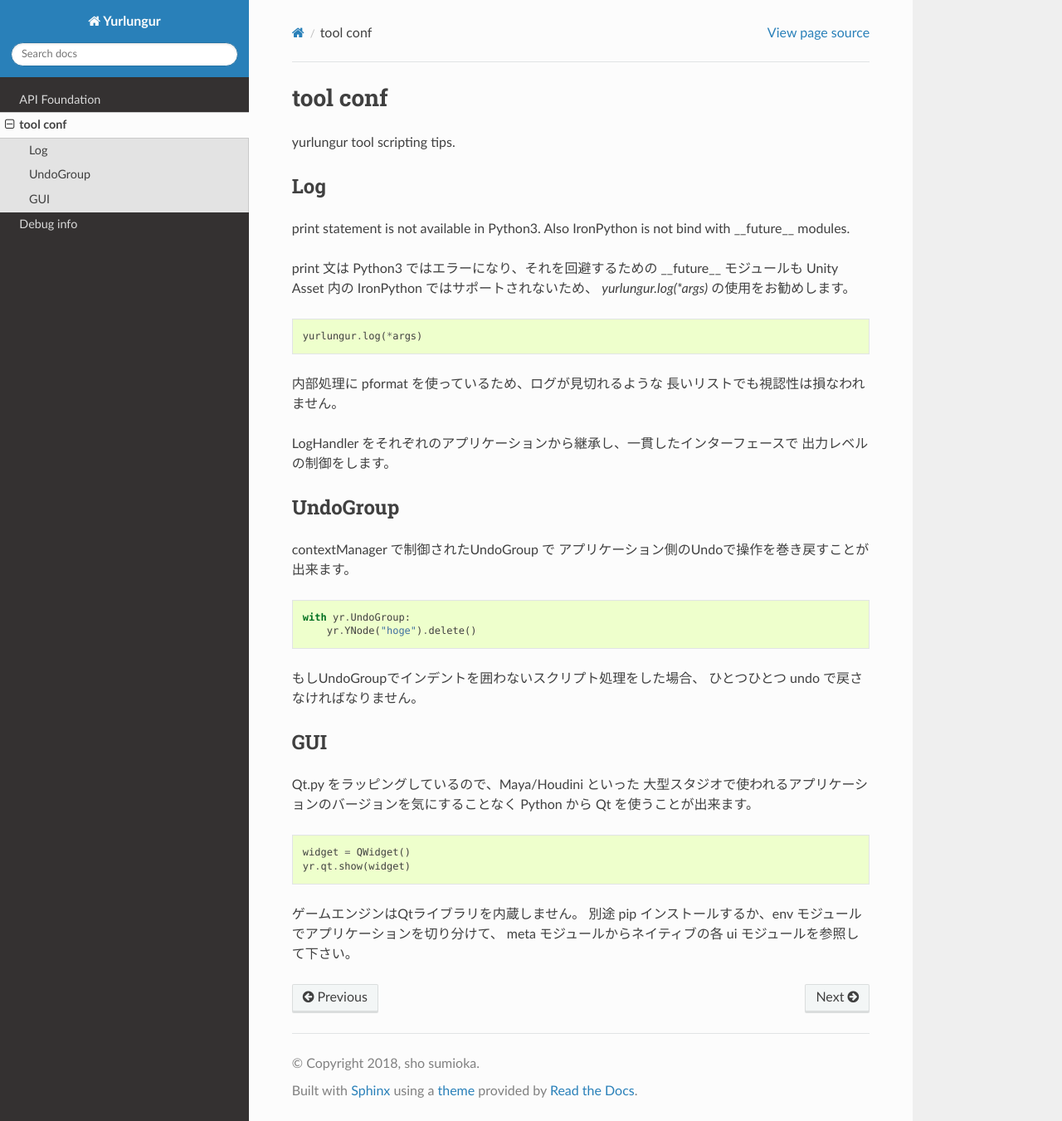
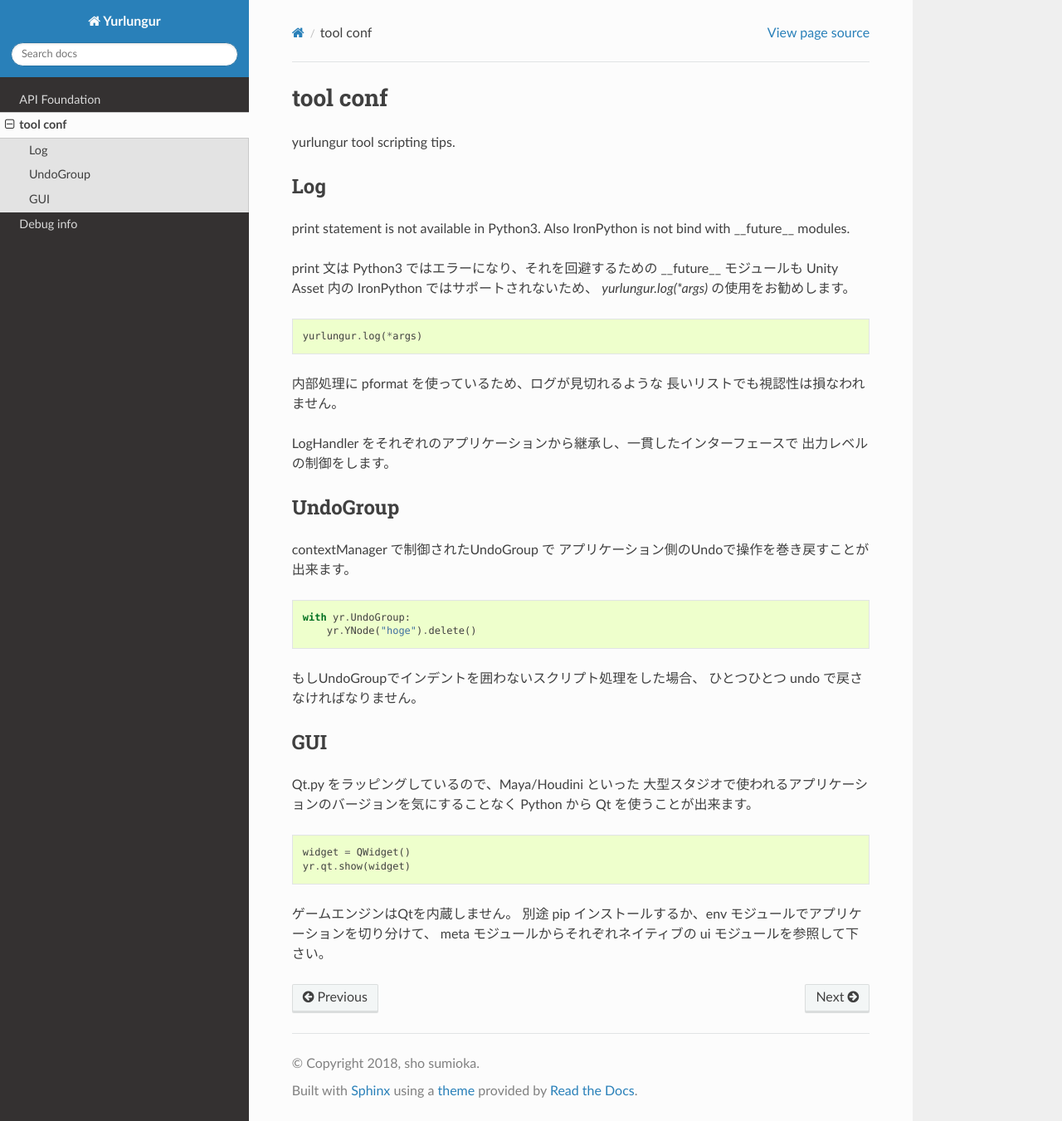
Before and after one commit to sho7noka/Yurlungur, a Sphinx documentation site: the page built from source/editor.rst, in a window 1280 px wide and 1351 px high. Shown: the whole window at 83% size. Built offline with Sphinx 7.4.7 and the Read the Docs theme 2.0.0, drawn with Linux system fonts in a browser that asks for light colours.

Commit message:
fix: some ci files

```diff
--- a/appveyor.yml
+++ b/appveyor.yml
@@ -2,8 +2,8 @@
 - ECHO %PYTHON%
 environment:
   matrix:
-#  - PYTHON: C:/Python27-x64
-  - PYTHON: C:/Python34-x64
+  - PYTHON: C:/Python27-x64
+#  - PYTHON: C:/Python34-x64
 
 #install:
 #  - ECHO "Filesystem root:"
--- a/setup.py
+++ b/setup.py
@@ -8,13 +8,13 @@
 
 setup(
     name='yurlungur',
-    version="0.9.2",
+    version="0.9.4",
     url='https://sho7noka.github.io/Yurlungur/',
     license='MIT',
     author='sho7noka',
     author_email='shosumioka@gmail.com',
     platforms="any",
-    description='universal scripting environment with Python which Maya, Houdini and Unreal.',
+    description='universal scripting environment with Python which Maya, Houdini and Blender.',
     long_description=text,
     keywords=['maya', '3d', 'graphics', 'Game', 'VFX', 'CG', 'houdini', "unreal"],
 
--- a/source/editor.rst
+++ b/source/editor.rst
@@ -25,8 +25,6 @@
 出力レベルの制御をします。
 
 
-
-
 UndoGroup
 -------------------------------
 contextManager で制御されたUndoGroup で
@@ -41,6 +39,7 @@
 もしUndoGroupでインデントを囲わないスクリプト処理をした場合、
 ひとつひとつ undo で戻さなければなりません。
 
+
 GUI
 --------------------------------
 Qt.py をラッピングしているので、Maya/Houdini といった
@@ -54,6 +53,6 @@
     yr.qt.show(widget)
 
 
-ゲームエンジンはQtライブラリを内蔵しません。
+ゲームエンジンはQtを内蔵しません。
 別途 pip インストールするか、env モジュールでアプリケーションを切り分けて、
-meta モジュールからネイティブの各 ui モジュールを参照して下さい。
+meta モジュールからそれぞれネイティブの ui モジュールを参照して下さい。
--- a/yurlungur/__init__.py
+++ b/yurlungur/__init__.py
@@ -1,10 +1,10 @@
 from __future__ import print_function, unicode_literals, absolute_import
 
 import sys
+
 assert sys.version_info > (2, 7), ('yurlungur currently requires Python 2.7 later')
 sys.dont_write_bytecode = True
 
-# yurlungur
 from yurlungur.core import * # noQA
 from yurlungur.tool.math import (
     YVector, YColor, YMatrix
@@ -17,6 +17,6 @@
 
 # info
 __all__ = []
-__version__ = "0.9.3"
+__version__ = "0.9.4"
 name = __name__
 version = __version__
```
Also changed, not shown: Readme.md (+1 -1 lines), .travis.yml.
